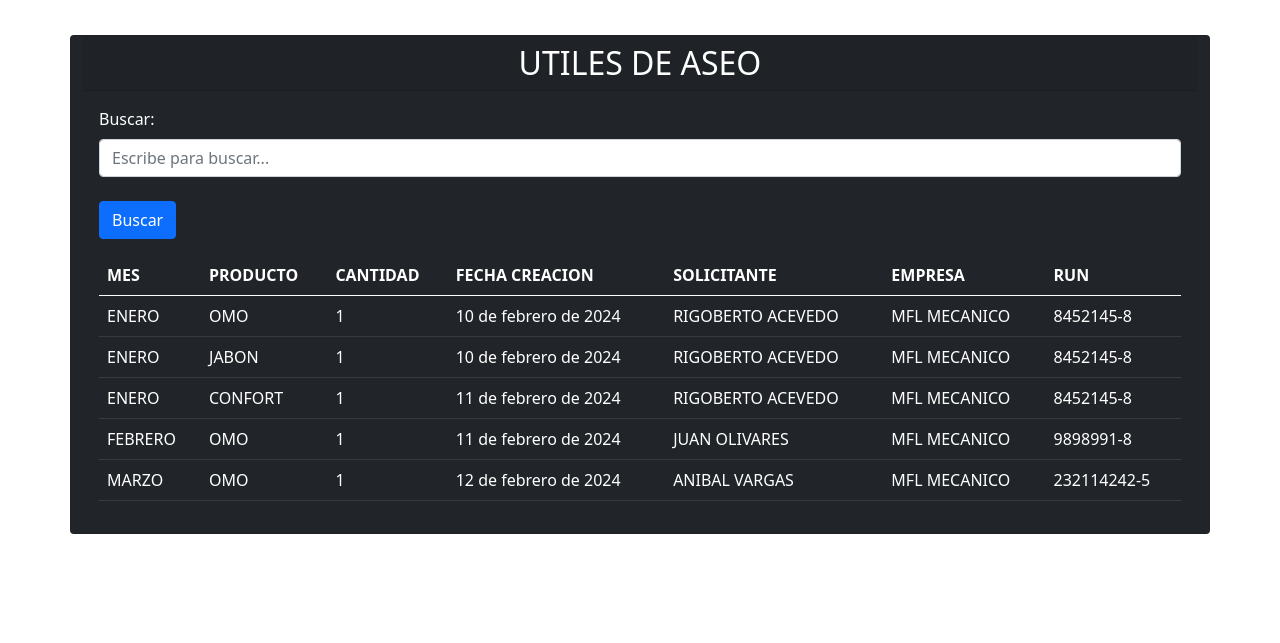
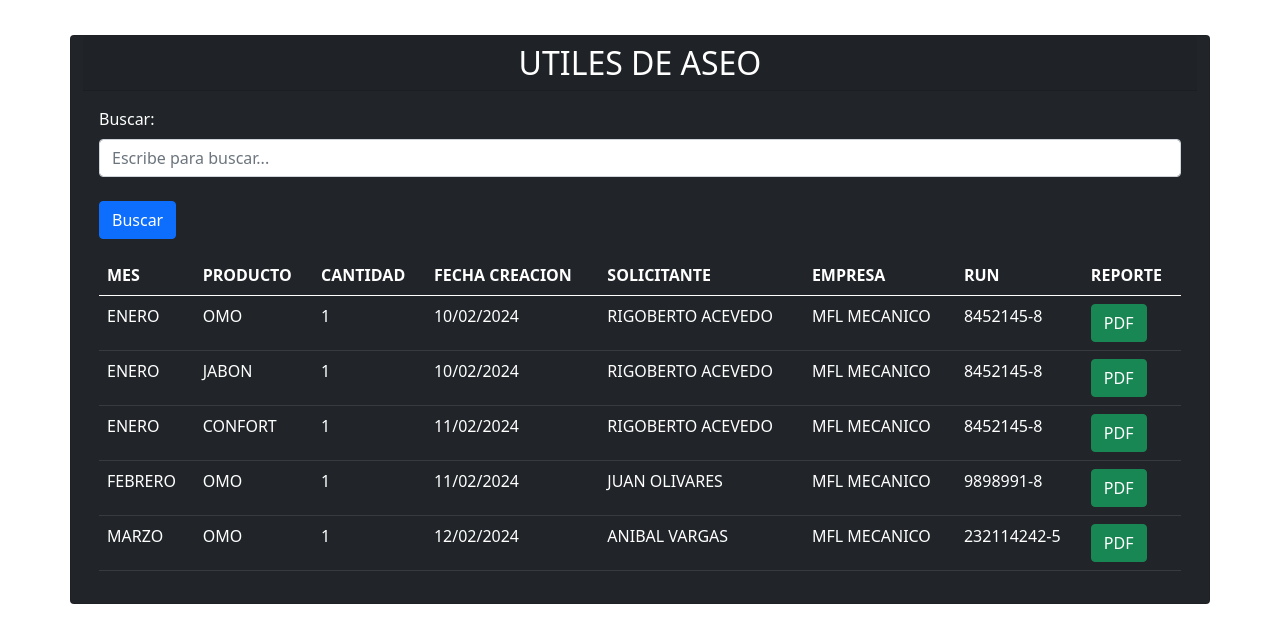
Before and after one commit to Carlos-Marquez717/SOFTCONT, a Django app: page /lista_utilesaseo/ in a window 1280 px wide. Shown: the part 61-704 px from the top of the page. Run offline with Django 4.2, Linux system fonts and the light colour scheme; a user stored in the database is signed in; data comes from the database, SQL or seed files in the repository; both versions use the stored data as it was after the commit; some libraries are stand-ins or nearby versions.

Commit message:
modulo utiles de aseo liesto

```diff
--- a/app/templates/app/lista_utilesaseo.html
+++ b/app/templates/app/lista_utilesaseo.html
@@ -21,7 +21,7 @@
                 <button type="submit" class="btn btn-primary">Buscar</button>
             </form>
           </div>
-          <table class="table mx-auto table-dark">
+          <table class="table mx-auto table-dark" id="tuTabla">
             <thead>
               <tr>
 
@@ -32,6 +32,7 @@
                 <th scope="col">SOLICITANTE</th>
                 <th scope="col">EMPRESA</th>
                 <th scope="col">RUN</th>
+                <th scope="col">REPORTE</th>
 
               </tr>
             </thead>
@@ -42,10 +43,11 @@
                     <td>{{ utilesaseo.mes }}</td>
                     <td>{{ utilesaseo.producto }}</td>
                     <td>{{ utilesaseo.cantidad }}</td>
-                    <td>{{ utilesaseo.fecha_creacion }}</td>
+                    <td>{{ utilesaseo.fecha_creacion|date:"d/m/Y" }}</td>
                     <td>{{ utilesaseo.nombre_solicitante }}</td>
                     <td>{{ utilesaseo.empresa }}</td>
                     <td>{{ utilesaseo.run }}</td>
+                    <td><a href="{% url 'generar_pdf_utiles_aseo' %}?buscar={{ search_term }}" class="btn btn-success">PDF</a></td>
 
 
                 </tr>
@@ -63,4 +65,6 @@
 
 
 
+
+
 {% endblock %}
--- a/app/urls.py
+++ b/app/urls.py
@@ -1,7 +1,7 @@
 # en trabajadores/urls.py
 from django.urls import path
 from django.contrib.auth.views import logout_then_login
-from .views import registrar_trabajador,lista_trabajador,registro_empresa,lista_empresa,eliminar,registro_obrero,lista_obrero,eliminar_obrero,registro_pedido,lista_pedido,eliminar_pedido,lista_pedido_trabajador,registro_material,eliminar_material,lista_material,editar_material,editar_obrero,editar_empresa,editar_pedido,home,registro_Herramienta,lista_Herramienta,editar_herramienta,eliminar_herramienta,lista_prestamo,registrar_prestamo,editar_prestamo,lista_prestamos_obrero,registro_Repuesto,eliminar_repuesto,lista_Repuesto,editar_Repuesto,registro_RetiroRepuesto,lista_RetiroRepuesto,eliminar_RetiroRepuesto,editar_RetiroRepuesto,lista_RetiroRepuesto_obrero,login,logout,generar_pdf_pedido,generar_pdf_pedidos,generar_pdf_prestamos,generar_pdf_prestamo,lista_utilesaseo,registro_utilesaseo
+from .views import registrar_trabajador,lista_trabajador,registro_empresa,lista_empresa,eliminar,registro_obrero,lista_obrero,eliminar_obrero,registro_pedido,lista_pedido,eliminar_pedido,lista_pedido_trabajador,registro_material,eliminar_material,lista_material,editar_material,editar_obrero,editar_empresa,editar_pedido,home,registro_Herramienta,lista_Herramienta,editar_herramienta,eliminar_herramienta,lista_prestamo,registrar_prestamo,editar_prestamo,lista_prestamos_obrero,registro_Repuesto,eliminar_repuesto,lista_Repuesto,editar_Repuesto,registro_RetiroRepuesto,lista_RetiroRepuesto,eliminar_RetiroRepuesto,editar_RetiroRepuesto,lista_RetiroRepuesto_obrero,login,logout,generar_pdf_pedido,generar_pdf_pedidos,generar_pdf_prestamos,generar_pdf_prestamo,lista_utilesaseo,registro_utilesaseo,generar_pdf_utiles_aseo
 
 urlpatterns = [
     path('login/', login, name='login' ),
@@ -58,5 +58,5 @@ urlpatterns = [
 
     path('lista_utilesaseo/', lista_utilesaseo, name='lista_utilesaseo'),
     path('registro_utilesaseo/', registro_utilesaseo, name='registro_utilesaseo'),
-
+    path('generar_pdf_utiles_aseo/', generar_pdf_utiles_aseo, name='generar_pdf_utiles_aseo'),
 ]
--- a/app/views.py
+++ b/app/views.py
@@ -28,7 +28,7 @@ from reportlab.lib.styles import getSampleStyleSheet
 from reportlab.platypus import SimpleDocTemplate, Table, TableStyle
 from django.db.models import F, CharField, ExpressionWrapper, fields,Value,Case, When
 from django.db.models.functions import Cast,Concat
-
+from django.utils.dateparse import parse_datetime
 
 
 @login_required
@@ -1080,3 +1080,77 @@ def registro_utilesaseo(request):
         form = UtilesaseoForm()
 
     return render(request, 'app/registro_Utilesaseo.html', {'form': form})
+
+def generar_pdf_utiles_aseo(request):
+    search_term = request.GET.get('buscar')
+    utilesaseos = Utilesaseo.objects.all()
+
+    if search_term:
+        try:
+            search_datetime = parse_datetime(search_term)
+            search_date = search_datetime.date() if search_datetime else None
+
+            text_search = Q(mes__icontains=search_term) | \
+                           Q(producto__icontains=search_term) | \
+                           Q(cantidad__icontains=search_term) | \
+                           Q(nombre_solicitante__nombre__icontains=search_term) | \
+                           Q(empresa__nombre__icontains=search_term) | \
+                           Q(run__icontains=search_term)
+
+            # Filtrar por fecha_creacion solo si search_date no es None
+            if search_date:
+                utilesaseos = utilesaseos.filter(fecha_creacion__date=search_date)
+
+            utilesaseos = utilesaseos.filter(text_search)
+
+        except ValueError:
+            pass
+
+    response = HttpResponse(content_type='application/pdf')
+    response['Content-Disposition'] = 'attachment; filename="UTILES_ASEO.pdf"'
+
+    buffer = BytesIO()
+    p = canvas.Canvas(buffer, pagesize=(letter[1], letter[0]))
+
+    data = [
+        ['MES', 'PRODUCTO', 'CANTIDAD', 'FECHA CREACION', 'SOLICITANTE', 'EMPRESA', 'RUN'],
+    ]
+
+    for utilesaseo in utilesaseos:
+        data.append([
+            utilesaseo.mes,
+            utilesaseo.producto,
+            str(utilesaseo.cantidad),
+            utilesaseo.fecha_creacion.strftime("%d/%m/%Y"),
+            utilesaseo.nombre_solicitante.nombre if utilesaseo.nombre_solicitante else '',
+            utilesaseo.empresa.nombre if utilesaseo.empresa else '',
+            utilesaseo.run,
+        ])
+
+    style = TableStyle([
+        ('BACKGROUND', (0, 0), (-1, 0), colors.yellow),
+        ('TEXTCOLOR', (0, 0), (-1, 0), colors.black),
+        ('ALIGN', (0, 0), (-1, -1), 'CENTER'),
+        ('BOTTOMPADDING', (0, 0), (-1, 0), 12),
+        ('GRID', (0, 0), (-1, -1), 1, colors.black),
+    ])
+
+    table = Table(data)
+    table.setStyle(style)
+
+    width, height = letter[1], letter[0]
+    table.wrapOn(p, width, height)
+    table.drawOn(p, 100, height - 140)
+
+    p.setFont("Helvetica-Bold", 12)
+    p.drawCentredString(width / 2, height - 70, "ENTREGA UTILES DE ASEO")
+
+    p.showPage()
+    p.save()
+
+    pdf = buffer.getvalue()
+    buffer.close()
+
+    response.write(pdf)
+
+    return response
```
Also changed, not shown: db.sqlite3.
